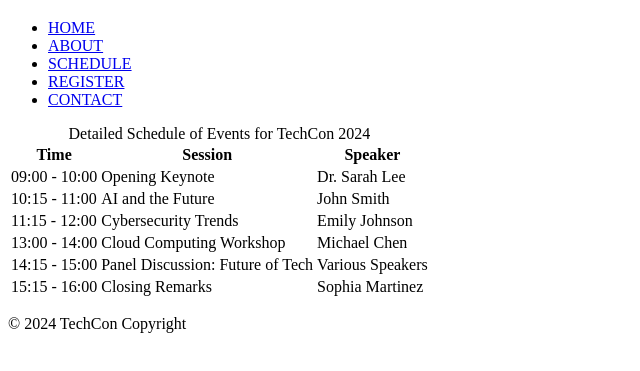
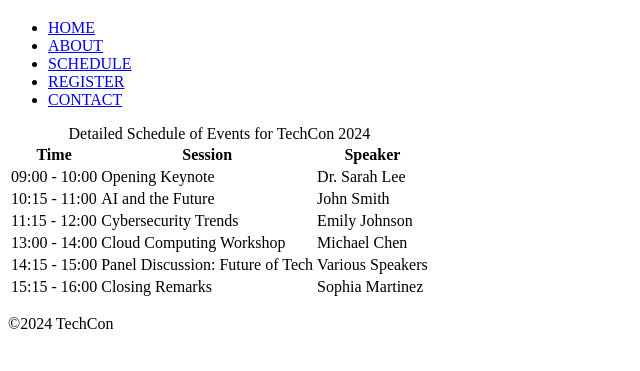
Before and after one commit to jakeotubuah/TechCon_HTML, a plain HTML site: page techcon_website/schedule.html in a window 1280 px wide. Shown: the part 61-432 px from the top of the page, without its empty margins (0-640 px from the left). Drawn offline with Linux system fonts and the light colour scheme.

Commit message:
Update schedule.html

```diff
--- a/techcon_website/schedule.html
+++ b/techcon_website/schedule.html
@@ -63,7 +63,7 @@
     </table>
     </main>
     <footer>
-        <p>&copy; 2024 TechCon Copyright</p>
+        <p>&copy;2024 TechCon</p>
     </footer>
 </body>
 </html>
```
